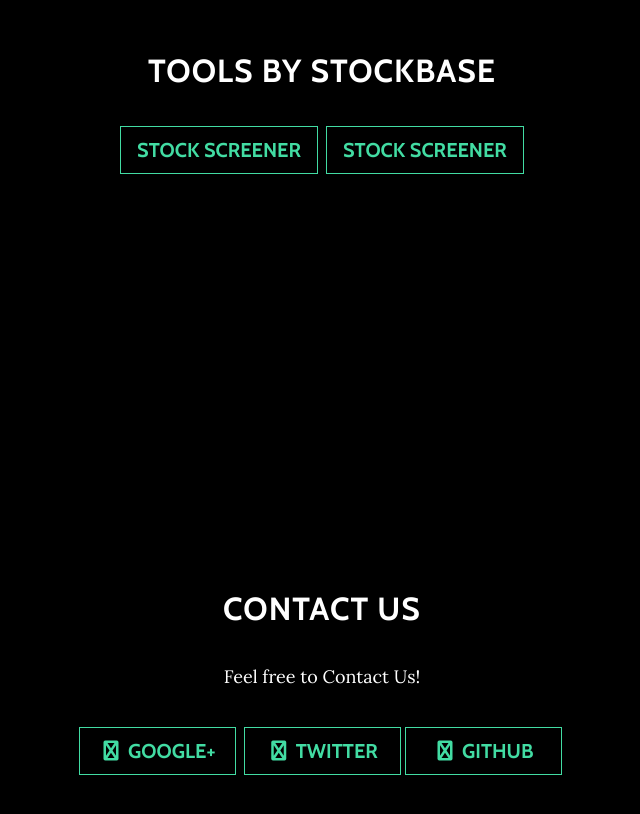
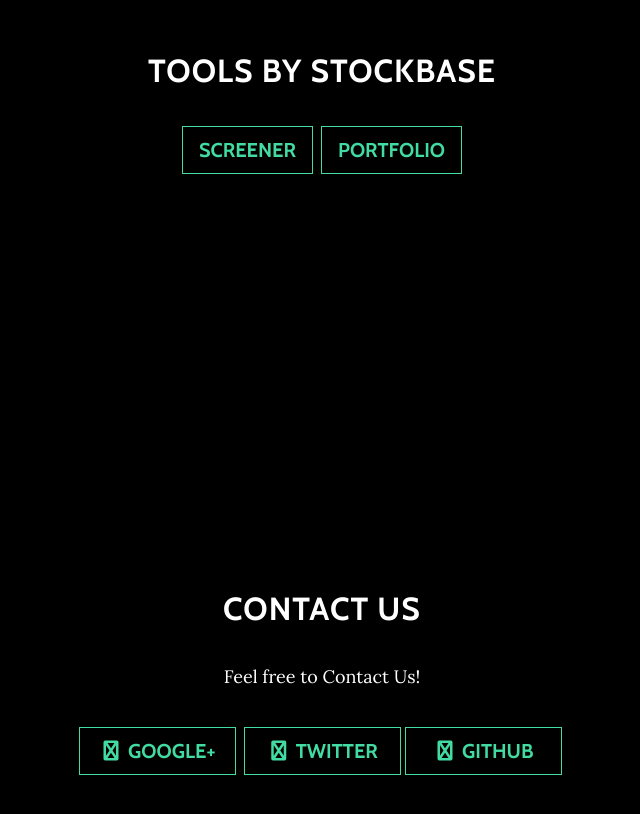
Before and after one commit to 1shtandon/Stock-Base, a React (Create React App) app in the folder frontend/: page / in a window 1280 px wide. Shown: the part 1600-2414 px from the top of the page, without its empty margins (318-958 px from the left). Built offline with nearby package versions, Linux system fonts and the light colour scheme.

Commit message:
Update Tools.tsx

```diff
--- a/frontend/src/componenets/Home/Tools.tsx
+++ b/frontend/src/componenets/Home/Tools.tsx
@@ -1,4 +1,16 @@
 import React from 'react';
+
+const Tool: React.FC<{ toolName: string, link: string }> = ({toolName, link}) => {
+    return (
+        <li className="list-inline-item">
+            <a href={link}>
+                <button className="btn btn-primary btn-lg btn-default" type="button">
+                    <span className="network-name">{toolName}</span>
+                </button>
+            </a>
+        </li>
+    );
+}
 
 const Tools = () => {
     return (
@@ -8,20 +20,8 @@
                     <div className="col-lg-8 mx-auto">
                         <h2>Tools By StockBase</h2>
                         <ul className="list-inline banner-social-buttons">
-                            <li className="list-inline-item">
-                                <a href={"/screener"}>
-                                    <button className="btn btn-primary btn-lg btn-default" type="button">
-                                        <span className="network-name">Stock Screener</span>
-                                    </button>
-                                </a>
-                            </li>
-                            <li className="list-inline-item">
-                                <a href={"/portfolio"}>
-                                    <button className="btn btn-primary btn-lg btn-default" type="button">
-                                        <span className="network-name">Stock Screener</span>
-                                    </button>
-                                </a>
-                            </li>
+                            <Tool toolName="Screener" link="/screener"/>
+                            <Tool toolName={"Portfolio"} link={"/portfolio"} />
                         </ul>
                     </div>
                 </div>
```
